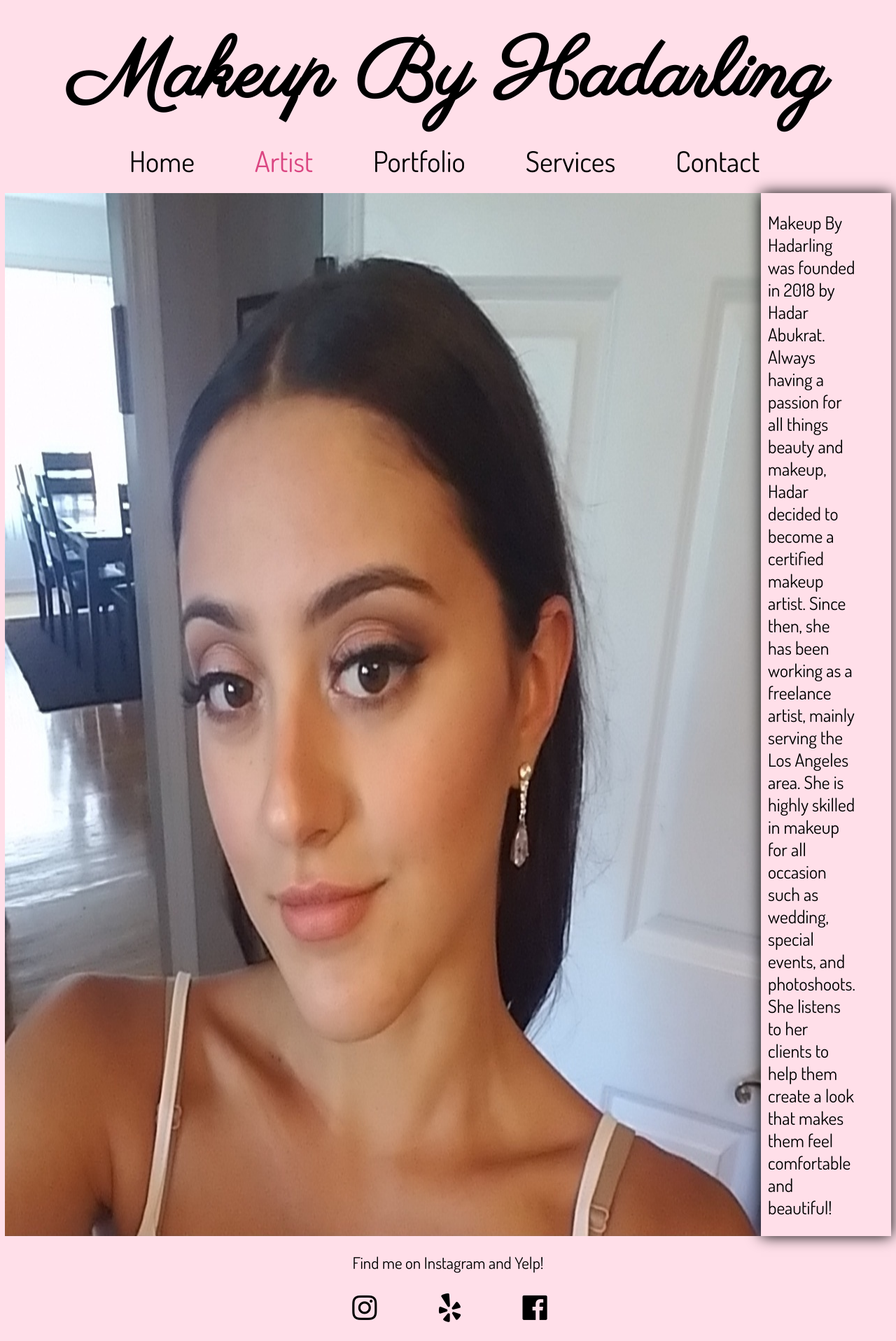
After one commit to habukrat/makeupbyhadar, a PHP site: page /artist.html in a window 1280 px wide. The commit adds this page. Shown: the whole page at 70% size. Run offline with PHP 8.4, Linux system fonts and the light colour scheme.

Commit message:
added artist page

```diff
--- /dev/null
+++ b/artist.html
@@ -0,0 +1,61 @@
+
+<!DOCTYPE HTML>
+
+<html>
+	<head>
+		<title>Makeup By Hadarling</title>
+		<meta charset="utf-8" />
+		<meta name="viewport" content="width=device-width, initial-scale=1" />
+		<link rel="stylesheet" href="main.css" />
+		<link rel="stylesheet" href="https://fonts.googleapis.com/css?family=Parisienne|Dosis|Tangerine">
+		<link rel="icon" href="images/logo.png">
+		<link rel="stylesheet" href="https://cdnjs.cloudflare.com/ajax/libs/font-awesome/4.7.0/css/font-awesome.min.css">
+		<script src="main.js"></script>
+		<script src="https://ajax.googleapis.com/ajax/libs/jquery/3.3.1/jquery.min.js"></script>
+	</head>
+
+	<body onload="showSlides(1)">
+		<div>
+
+			<!-- Header -->
+			<div>
+				<h1 class="header">Makeup By Hadarling</h1>
+
+				<!-- Nav -->
+				<nav id="nav">
+					<ul>
+						<li><a href="main.html">Home</a></li>
+						<li><a href="artist.html" class="tab">Artist</a></li>
+						<li><a href="portfolio.html">Portfolio</a></li>
+						<li><a href="services.html">Services</a></li>
+						<li><a href="contact.html">Contact</a></li>
+					</ul>
+				</nav>
+
+			</div>
+
+			<div class="main">
+
+				<img src="images/image3.jpg" style="width:100%">
+
+
+				<div class="slideshow-container" id="mainContent">
+					<p>Makeup By Hadarling was founded in 2018 by Hadar Abukrat. Always having a passion for all things beauty and makeup, Hadar decided to become a certified makeup artist. Since then, she has been working as a freelance artist, mainly serving the Los Angeles area. She is highly skilled in makeup for all occasion such as wedding, special events, and photoshoots. She listens to her clients to help them create a look that makes them feel comfortable and beautiful!</p>
+				</div>
+
+			</div>
+
+			<!-- Footer -->
+			<div id="footer">
+				<p>Find me on Instagram and Yelp!</p>
+				<ul class="icons">
+					<li><a href="https://www.instagram.com/makeupbyhadarling/" class="fa fa-instagram"></a></li>
+					<li><a href="https://www.yelp.com/biz/makeup-by-hadarling-los-angeles" class="fa fa-yelp"></a></li>
+					<li><a href="https://www.facebook.com/Makeup-By-Hadarling-283393652299259/" class="fa fa-facebook-official"></a></li>
+				</ul>
+			</div>
+
+		</div>
+
+	</body>
+</html>
--- a/contact.html
+++ b/contact.html
@@ -26,9 +26,10 @@
 				<nav id="nav">
 					<ul>
 						<li><a href="main.html">Home</a></li>
+						<li><a href="artist.html">Artist</a></li>
 						<li><a href="portfolio.html">Portfolio</a></li>
 						<li><a href="services.html">Services</a></li>
-						<li><a href="contact.html">Contact</a></li>
+						<li><a href="contact.html" class="tab">Contact</a></li>
 					</ul>
 				</nav>
 
--- a/main.css
+++ b/main.css
@@ -35,6 +35,10 @@ li > a:hover{
 #nav {
 	text-align: center;
 	margin-right: 50px;
+}
+
+.tab {
+  color: #db4682;
 }
 
 #footer {
@@ -291,6 +295,7 @@ button:hover {
   max-width: 450px;
   position: relative;
   margin: auto;
+  box-shadow: 0px 0px 20px black;
 }
 
 /* Hide the images by default */
--- a/portfolio.html
+++ b/portfolio.html
@@ -25,7 +25,8 @@
 				<nav id="nav">
 					<ul>
 						<li><a href="main.html">Home</a></li>
-						<li><a href="portfolio.html">Portfolio</a></li>
+						<li><a href="artist.html">Artist</a></li>
+						<li><a href="portfolio.html" class="tab">Portfolio</a></li>
 						<li><a href="services.html">Services</a></li>
 						<li><a href="contact.html">Contact</a></li>
 					</ul>
--- a/services.html
+++ b/services.html
@@ -25,8 +25,9 @@
 				<nav id="nav">
 					<ul>
 						<li><a href="main.html">Home</a></li>
+						<li><a href="artist.html">Artist</a></li>
 						<li><a href="portfolio.html">Portfolio</a></li>
-						<li><a href="services.html">Services</a></li>
+						<li><a href="services.html" class="tab">Services</a></li>
 						<li><a href="contact.html">Contact</a></li>
 					</ul>
 				</nav>
```
Also changed, not shown: main.html (+4 -3 lines), 3 other files.
